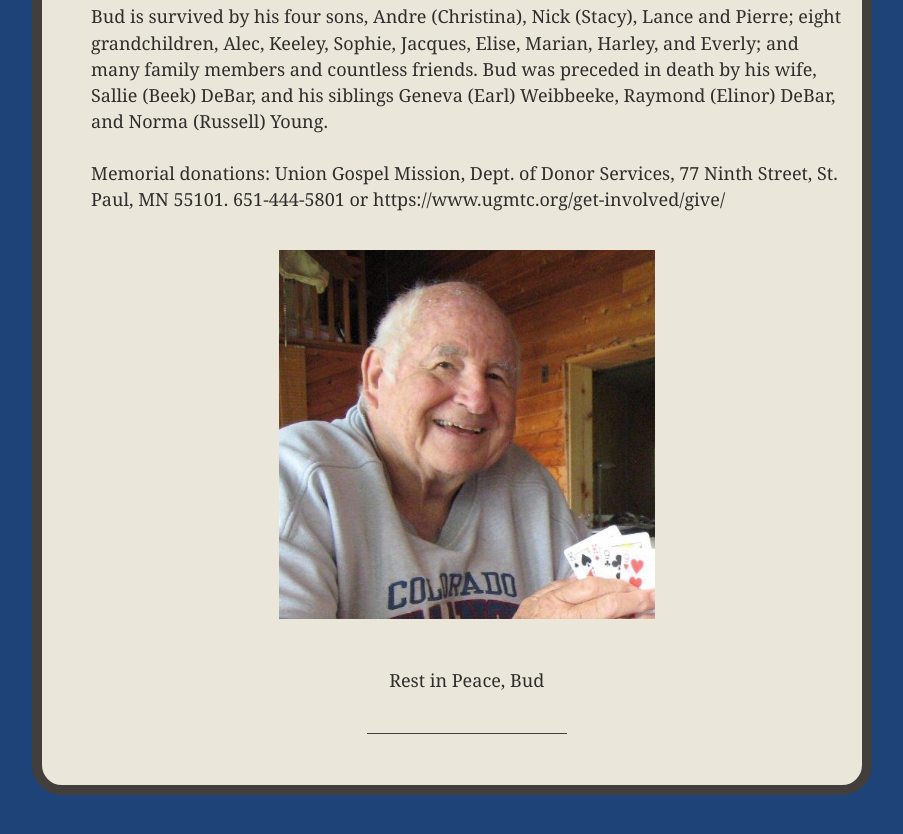
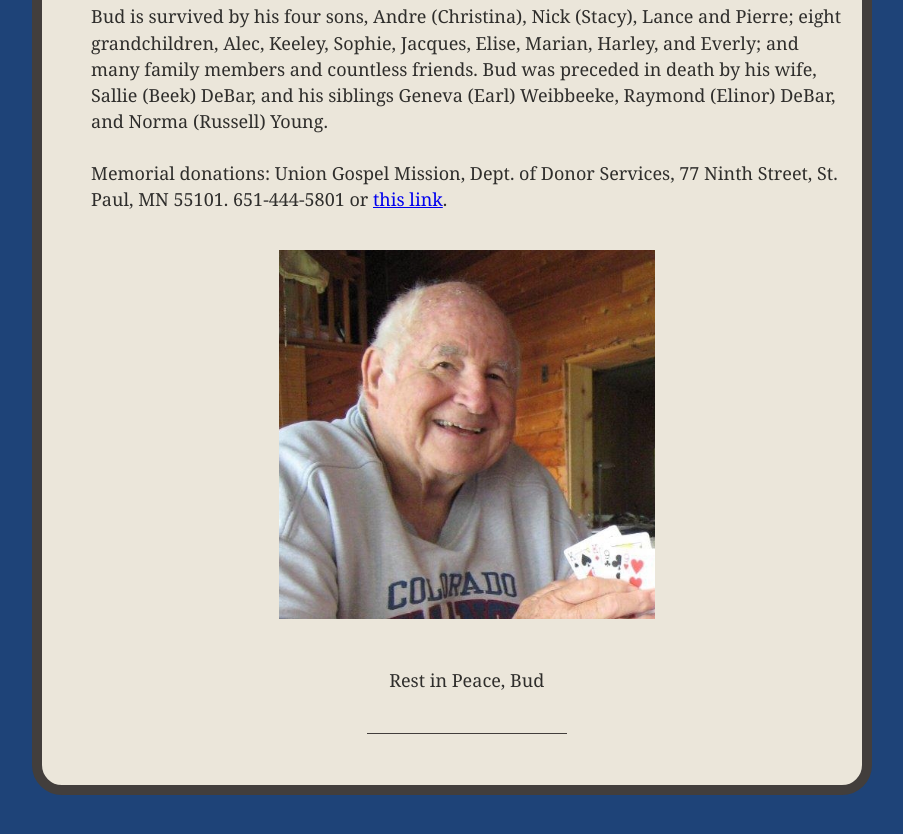
Before and after one commit to jacquesdebar/bernard, a Gatsby site: page / in a window 1280 px wide. Shown: the part 3994-4828 px from the top of the page, without its empty margins (188-1091 px from the left). Built offline with nearby package versions, Linux system fonts and the light colour scheme; Gatsby itself is replaced by a stand-in of ours.

Commit message:
diff link

```diff
--- a/src/components/obituary.js
+++ b/src/components/obituary.js
@@ -78,7 +78,7 @@ const Obituary = () => (
         </p>
         <p>
             Memorial donations: Union Gospel Mission, Dept. of Donor Services, 77 Ninth Street, St. Paul, MN
-            55101. 651-444-5801 or https://www.ugmtc.org/get-involved/give/
+            55101. 651-444-5801 or <a href="https://app.mobilecause.com/f/22sd/n">this link</a>.
         </p>
         <div style={{ display: `flex`, flexFlow: `row wrap`, justifyContent: `center` }}>
             <div style={{ width: `400px`, margin: `0 12px`, marginBottom: `36px`, padding: "12px" }}>
```
